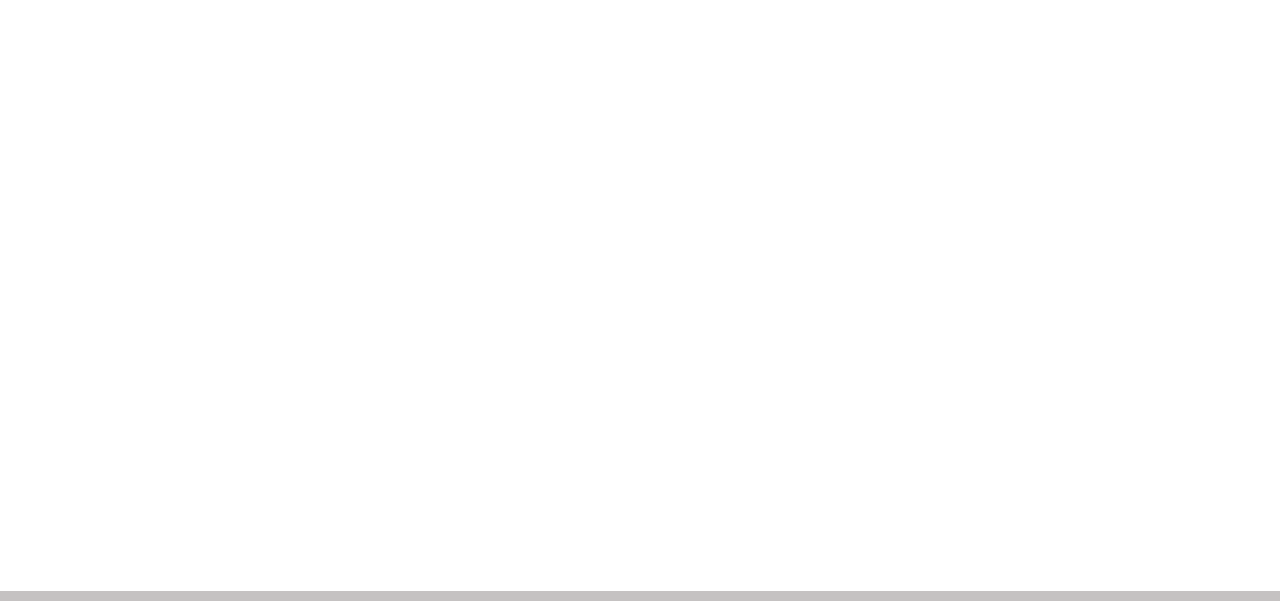
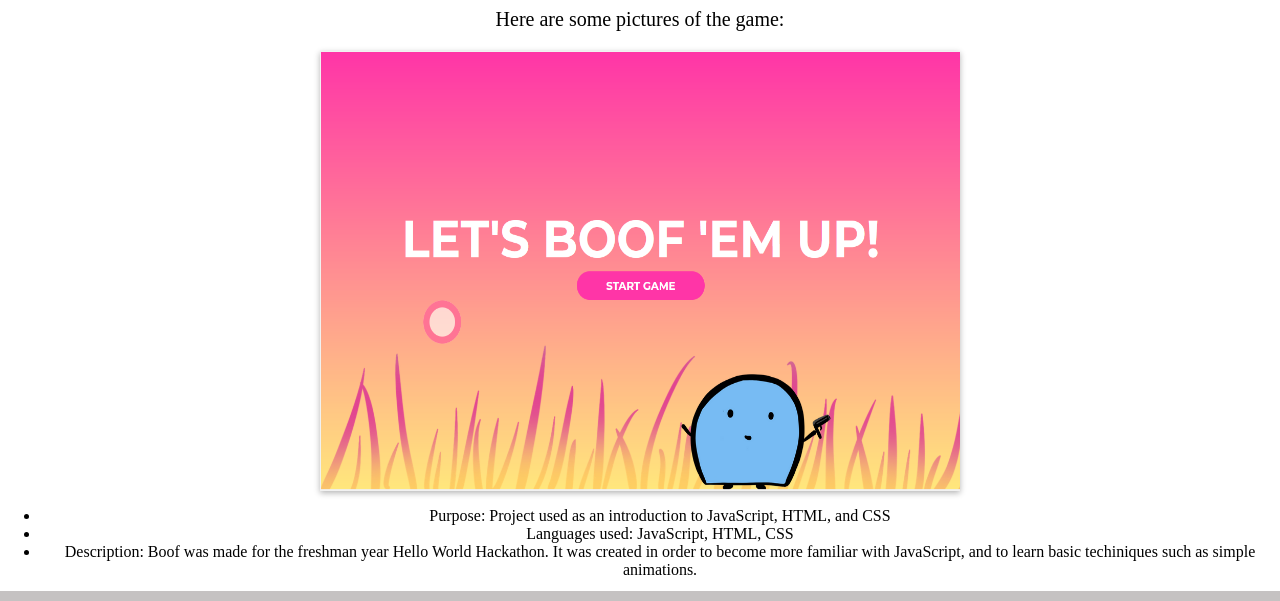
Before and after one commit to pzjiang/pzjiang.github.io, a Gatsby site: page /boofpage in a window 1280 px wide. Shown: the part 137-738 px from the top of the page. Built offline with nearby package versions, Linux system fonts and the light colour scheme; Gatsby itself is replaced by a stand-in of ours.

Commit message:
finishing up projects page

```diff
--- a/src/pages/boofpage.js
+++ b/src/pages/boofpage.js
@@ -1,6 +1,10 @@
 import * as React from "react"
 import Layout from "../components/layout.js"
-
+import { library } from '@fortawesome/fontawesome-svg-core'
+import { fab } from '@fortawesome/free-brands-svg-icons'
+import { fas } from '@fortawesome/free-solid-svg-icons'
+import { FontAwesomeIcon } from "@fortawesome/react-fontawesome"
+import { Link } from 'gatsby'
 
 
 
@@ -10,6 +14,40 @@
 
         <Layout>
             <title>Boof</title>
+            <div class="projectheadings">
+                <h1> Boof Exhibit </h1>
+                <p> Here are some pictures of the game:</p>
+            </div>
+            <div class="carousel">
+                <input type="checkbox" class="faux-ui-facia" />
+                <div class="slide" slide="1" annot="Homepage of Boilerup Hangman">
+                    <img class="galleryimage" src="/booflosescreen.PNG" alt="Slide 1" />
+                </div>
+
+                <input type="checkbox" class="faux-ui-facia" />
+                <div class="slide" slide="2" annot="Gameplay picture">
+                    <img class="galleryimage" src="/boofgameplay.PNG" alt="Slide 2" />
+                </div>
+
+                <input type="checkbox" class="faux-ui-facia" />
+                <div class="slide" slide="1" annot="Screen displayed after loss">
+                    <img class="galleryimage" src="/booftitle.PNG" alt="Slide 1" />
+                </div>
+
+
+
+
+            </div>
+            <div class="projectheadings">
+                <ul>
+                    <li>Purpose: Project used as an introduction to JavaScript, HTML, and CSS</li>
+                    <li>Languages used: JavaScript, HTML, CSS</li>
+                    <li>Description: Boof was made for the freshman year Hello World Hackathon. It was created
+                        in order to become more familiar with JavaScript, and to learn basic techiniques such as
+                        simple animations.
+                    </li>
+                </ul>
+            </div>
 
 
 
--- a/src/pages/projects.js
+++ b/src/pages/projects.js
@@ -45,7 +45,7 @@
                 </div>
 
                 <div class="column">
-                    <img src="" class="imageteasers" />
+                    <img src="booftitle.PNG" class="imageteasers" />
 
                 </div>
             </div>
```
